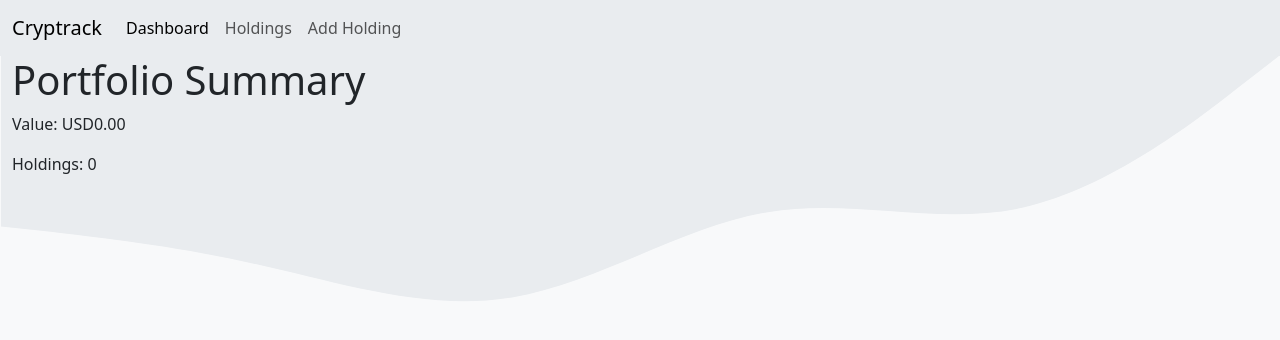
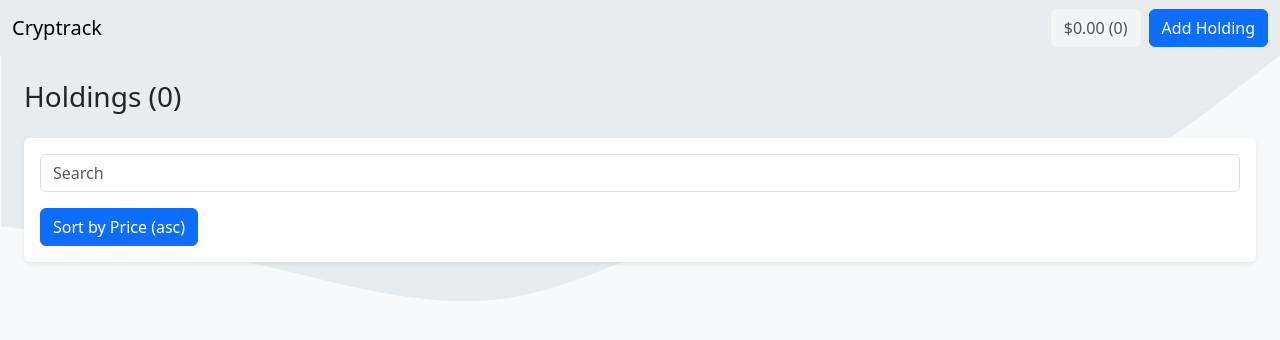
Before and after one commit to karmasakshi/cryptrack, a Next.js app: page / in a window 1280 px wide. Shown: the top 340 px of the page. Built offline with nearby package versions, Linux system fonts and the light colour scheme.

Commit message:
refactor(general): merge dashboard and holdings pages

```diff
--- a/src/components/HoldingCard.tsx
+++ b/src/components/HoldingCard.tsx
@@ -4,10 +4,10 @@ import Link from 'next/link';
 
 const HoldingCard = ({
   holding,
-  onRemove,
+  removeHolding,
 }: {
   holding: Holding;
-  onRemove: (symbol: string) => void;
+  removeHolding: (symbol: string) => void;
 }) => {
   const profit: number =
     (holding.cryptocurrency.currentPrice - holding.averageCost) *
@@ -59,7 +59,7 @@ const HoldingCard = ({
           <button
             type="button"
             className="btn btn-sm btn-danger ms-2"
-            onClick={() => onRemove(holding.cryptocurrency.symbol)}
+            onClick={() => removeHolding(holding.cryptocurrency.symbol)}
           >
             Remove
           </button>
--- a/src/components/Navbar.tsx
+++ b/src/components/Navbar.tsx
@@ -1,59 +1,22 @@
+import { usePortfolioStore } from '@cryptack/store/portfolio';
 import Link from 'next/link';
-import { useRouter } from 'next/router';
-import { useEffect, useState } from 'react';
 
 const Navbar = () => {
-  const router = useRouter();
-  const [activePath, setActivePath] = useState('');
-
-  useEffect(() => {
-    setActivePath(router.pathname);
-  }, [router.pathname]);
+  const { portfolio } = usePortfolioStore();
 
   return (
-    <nav className="navbar sticky-top navbar-expand-md bg-body-secondary">
-      <div className="container-fluid">
+    <nav className="navbar sticky-top bg-body-secondary">
+      <div className="container-fluid justify-content-between">
         <Link className="navbar-brand" href="/">
           Cryptrack
         </Link>
-        <button
-          className="navbar-toggler"
-          type="button"
-          data-bs-toggle="collapse"
-          data-bs-target="#navbarSupportedContent"
-          aria-controls="navbarSupportedContent"
-          aria-expanded="false"
-          aria-label="Toggle navigation"
-        >
-          <span className="navbar-toggler-icon"></span>
-        </button>
-        <div className="collapse navbar-collapse" id="navbarSupportedContent">
-          <ul className="navbar-nav">
-            <li className="nav-item">
-              <Link
-                className={`nav-link ${activePath === '/' ? 'active' : ''}`}
-                href="/"
-              >
-                Dashboard
-              </Link>
-            </li>
-            <li className="nav-item">
-              <Link
-                className={`nav-link ${activePath === '/holdings' ? 'active' : ''}`}
-                href="/holdings"
-              >
-                Holdings
-              </Link>
-            </li>
-            <li className="nav-item">
-              <Link
-                className={`nav-link ${activePath === '/add-holding' ? 'active' : ''}`}
-                href="/add-holding"
-              >
-                Add Holding
-              </Link>
-            </li>
-          </ul>
+        <div>
+          <button type="button" className="btn btn-light me-2" disabled>
+            ${portfolio.value.toFixed(2)} ({portfolio.holdings.length})
+          </button>
+          <Link className="btn btn-primary" href="/add-holding">
+            Add Holding
+          </Link>
         </div>
       </div>
     </nav>
--- a/src/pages/index.tsx
+++ b/src/pages/index.tsx
@@ -1,19 +1,65 @@
+import HoldingCard from '@cryptack/components/HoldingCard';
 import { usePortfolioStore } from '@cryptack/store/portfolio';
 import Head from 'next/head';
+import { useState } from 'react';
 
-const Dashboard = () => {
-  const { portfolio } = usePortfolioStore();
+const Holdings = () => {
+  const { portfolio, removeHolding } = usePortfolioStore();
+  const [searchKey, setSearchKey] = useState('');
+  const [sortOrder, setSortOrder] = useState<'asc' | 'desc'>('asc');
+
+  const filteredPortfolio = portfolio.holdings
+    .filter((h) =>
+      h.cryptocurrency.name.toLowerCase().includes(searchKey.toLowerCase()),
+    )
+    .sort((a, b) =>
+      sortOrder === 'asc' ? a.value - b.value : b.value - a.value,
+    );
+
+  const handleRemoveHolding = (symbol: string) => {
+    removeHolding(symbol);
+  };
 
   return (
     <>
       <Head>
-        <title>Dashboard</title>
+        <title>Holdings</title>
       </Head>
-      <h1>Portfolio Summary</h1>
-      <p>Value: USD{portfolio.value.toFixed(2)}</p>
-      <p>Holdings: {portfolio.holdings.length}</p>
+      <div className="container-fluid">
+        <h3 className="my-4">Holdings ({portfolio.holdings.length})</h3>
+        <div className="card border-0 shadow-sm">
+          <div className="card-body">
+            <form>
+              <div className="mb-3">
+                <input
+                  value={searchKey}
+                  onChange={(e) => setSearchKey(e.target.value)}
+                  placeholder="Search"
+                  type="text"
+                  className="form-control"
+                  aria-describedby="search"
+                ></input>
+              </div>
+            </form>
+            <button
+              className="btn btn-primary"
+              onClick={() => setSortOrder(sortOrder === 'asc' ? 'desc' : 'asc')}
+            >
+              Sort by Price ({sortOrder})
+            </button>
+          </div>
+        </div>
+
+        <div className="row g-4 mt-2">
+          {filteredPortfolio.map((h) => (
+            <div className="col-md-6 col-xl-4" key={h.cryptocurrency.symbol}>
+              <HoldingCard removeHolding={handleRemoveHolding} holding={h} />
+            </div>
+          ))}
+        </div>
+      </div>
     </>
   );
 };
 
-export default Dashboard;
+export default Holdings;
```
Also changed, not shown: src/pages/holdings/index.tsx (deleted, +0 -52 lines).
